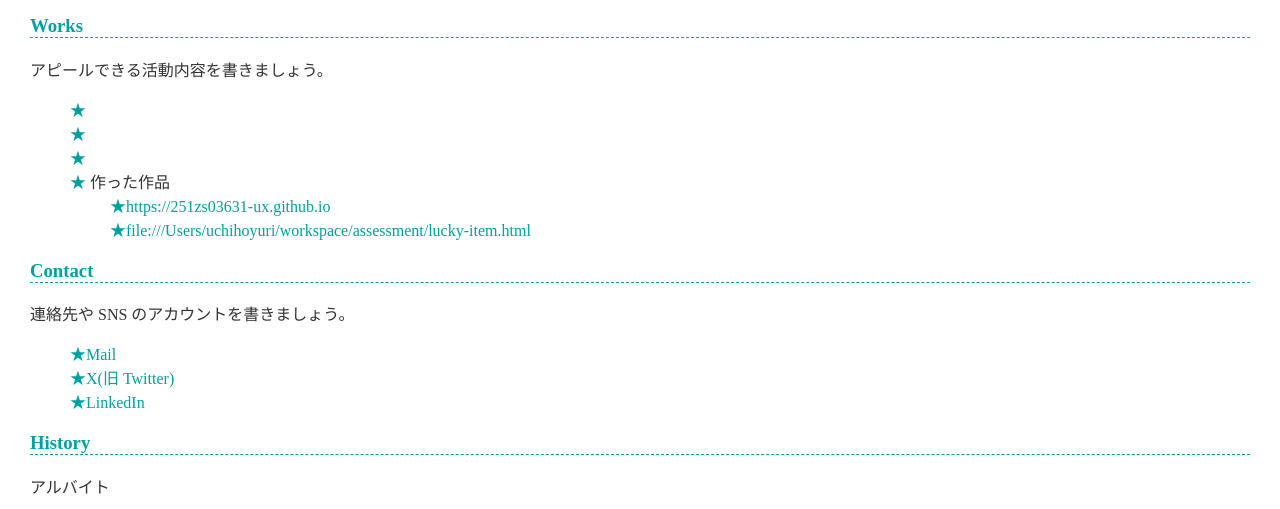
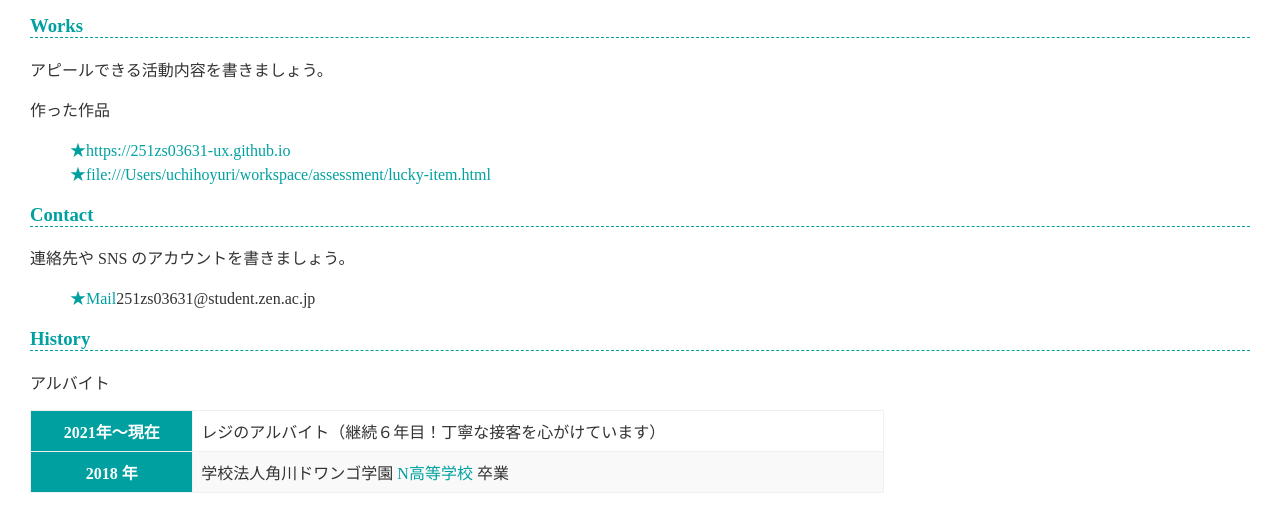
Before and after one commit to 251zs03631-ux/251zs03631-ux.github.io, a plain HTML site: page index.html in a window 1280 px wide. Shown: the part 796-1305 px from the top of the page. Drawn offline with Linux system fonts and the light colour scheme.

Commit message:
Update index.html

```diff
--- a/index.html
+++ b/index.html
@@ -51,11 +51,7 @@
 
     <h3>Works</h3>
     <p>アピールできる活動内容を書きましょう。</p>
-    <ul>
-      <li><a href="https://github.com/"></a></li>
-      <li><a href="https://qiita.com/"></a></li>
-      <li><a href="https://zenn.dev/"></a></li>
-      <li>
+
         作った作品
         <ul>
           <li><a href="https://example.com/">https://251zs03631-ux.github.io</a></li>
@@ -67,9 +63,7 @@
     <h3>Contact</h3>
     <p>連絡先や SNS のアカウントを書きましょう。</p>
     <ul>
-      <li><a href="mailto:name@example.com">Mail</a></li>
-      <li><a href="https://twitter.com/n_yobikou">X(旧 Twitter)</a></li>
-      <li><a href="https://www.linkedin.com/">LinkedIn</a></li>
+      <li><a href="mailto:name@example.com">Mail</a>251zs03631@student.zen.ac.jp</li>
     </ul>
 
     <h3>History</h3>
```
